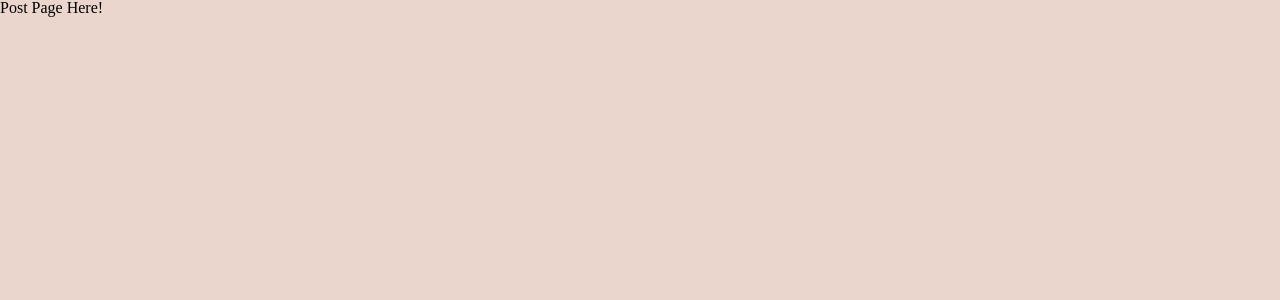
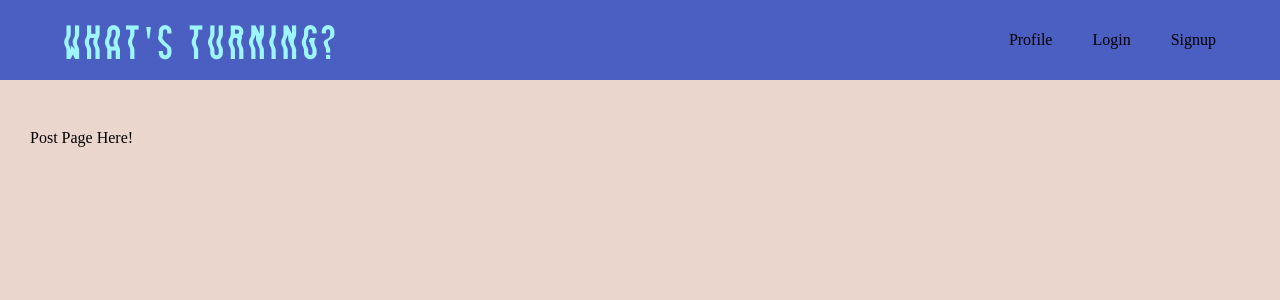
Before and after one commit to maxwellpothier/whats-turning, a Next.js app: page /1/1 in a window 1280 px wide. Shown: the top 300 px of the page. Built offline with nearby package versions, Linux system fonts and the light colour scheme; no server answers.

Commit message:
Use Theme for new pages

```diff
--- a/pages/[userId]/[postId].js
+++ b/pages/[userId]/[postId].js
@@ -1,6 +1,7 @@
 import Link from "next/link";
 import { useRouter } from "next/router";
 import { useEffect, useState } from "react";
+import Theme from "../../components/Theme";
 import { getPost } from "../../utils/endpoints/postApi";
 
 const PostPage = () => {
@@ -18,12 +19,12 @@ const PostPage = () => {
 	});
 
 	return (
-		<div>
+		<Theme>
 			Post Page Here!
 			{post?.album?.title}
 			<Link href={`/${post.belongsToId}`}>{post?.belongsToId}</Link>
 			{post?.content}
-		</div>
+		</Theme>
 	);
 };
 
--- a/pages/[userId]/index.js
+++ b/pages/[userId]/index.js
@@ -1,6 +1,7 @@
 import { useRouter } from "next/router";
 import { getUser } from "../../utils/endpoints/identityApi";
 import { useEffect, useState } from "react";
+import Theme from "../../components/Theme";
 
 const UserPage = () => {
 	const router = useRouter();
@@ -17,7 +18,7 @@ const UserPage = () => {
 	});
 
 	return (
-		<div>
+		<Theme>
 			User Page Here!
 			{user?.id}
 			{user?.username}
@@ -26,7 +27,7 @@ const UserPage = () => {
 					{post.content}
 				</div>
 			))}
-		</div>
+		</Theme>
 	);
 };
 
```
